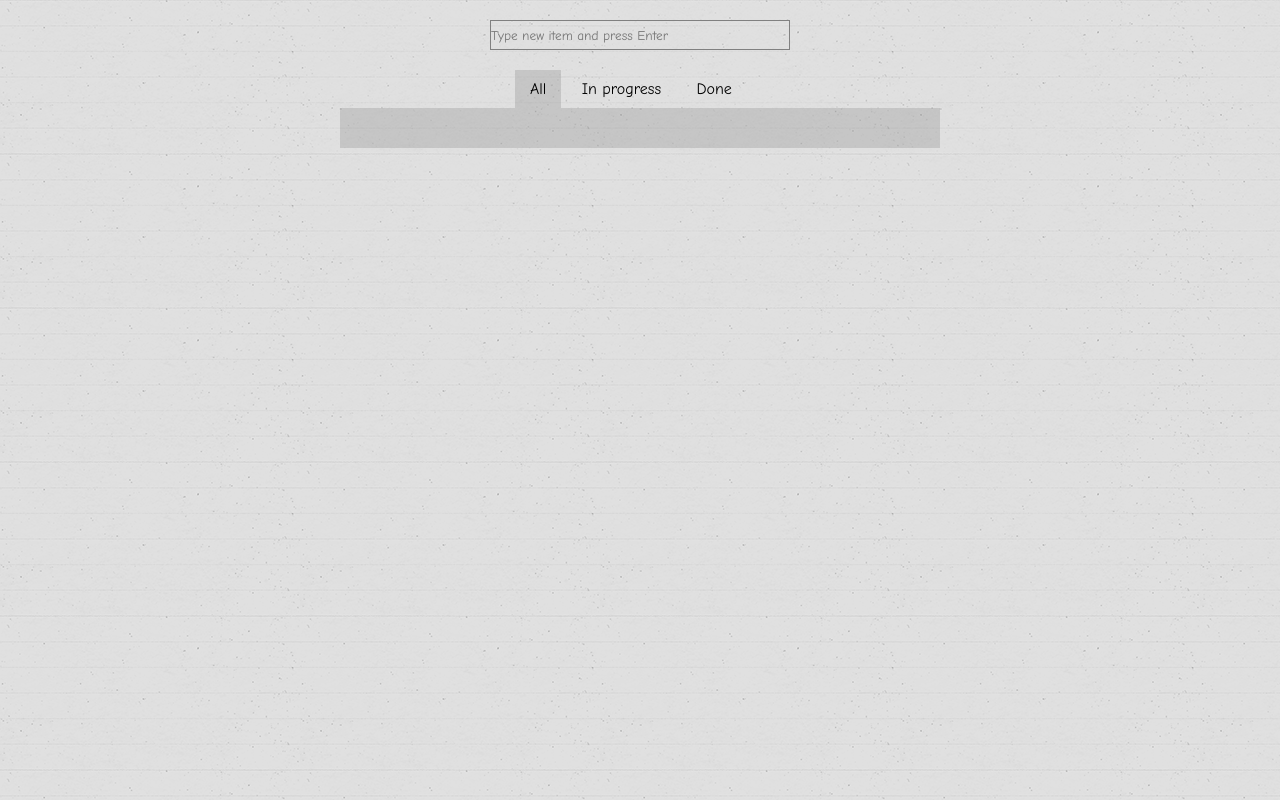
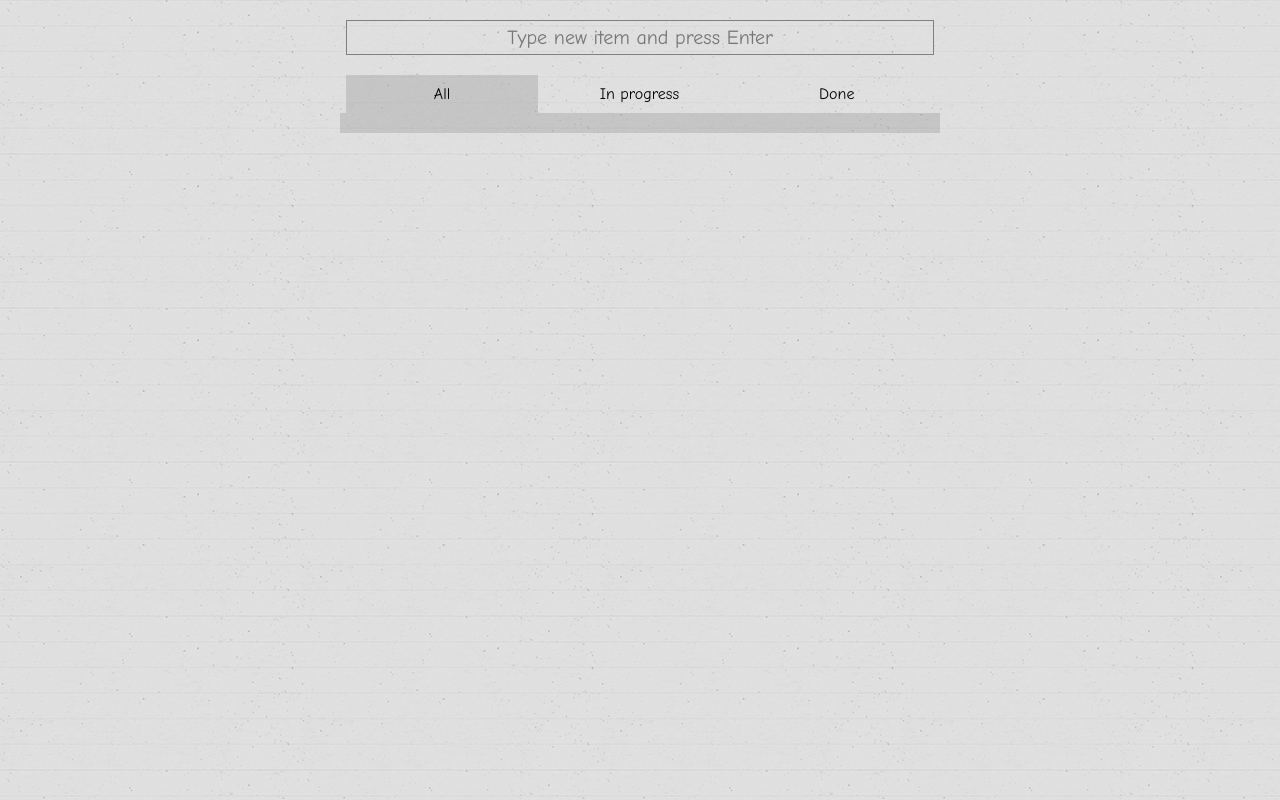
Before and after one commit to BogMW/ToDo, a plain HTML site: page index.html in a window 1280 px wide. Drawn offline with Linux system fonts and the light colour scheme.

Commit message:
style edit

```diff
--- a/css/style.css
+++ b/css/style.css
@@ -15,15 +15,16 @@ body {
 
 #taskSection {
     margin: 0 auto;
-    width: 300px;
     padding-bottom: 20px;
 
 }
 #taskInput {
-    width: 300px;
-    height: 30px;
-    margin: 0 auto;
+    width: 98%;
+    height: 35px;
+    margin: 0 6px;
     background: none;
+    font-size: 20px;
+    text-align: center;
 }
 
 #container {
@@ -36,7 +37,7 @@ body {
 
 #listContainer {
     background-color:rgba(136,136,136,0.3);
-    padding: 20px;
+    padding: 10px 6px;
 }
 #list li {
     list-style: none;
@@ -53,11 +54,12 @@ body {
 
 #list li p {
     margin-left: 10px;
+    width: 95%;
 }
 
 .filter {
-    width: 250px;
-    margin: 0 auto;
+    width: 100%;
+    margin: 0 6px;
     vertical-align: bottom;
     display: block;
 }
@@ -65,6 +67,8 @@ body {
     display: inline-block;
     padding: 10px 15px;
     cursor: pointer;
+    text-align: center;
+    width: 32%;
 }
 
 #list p {
```
